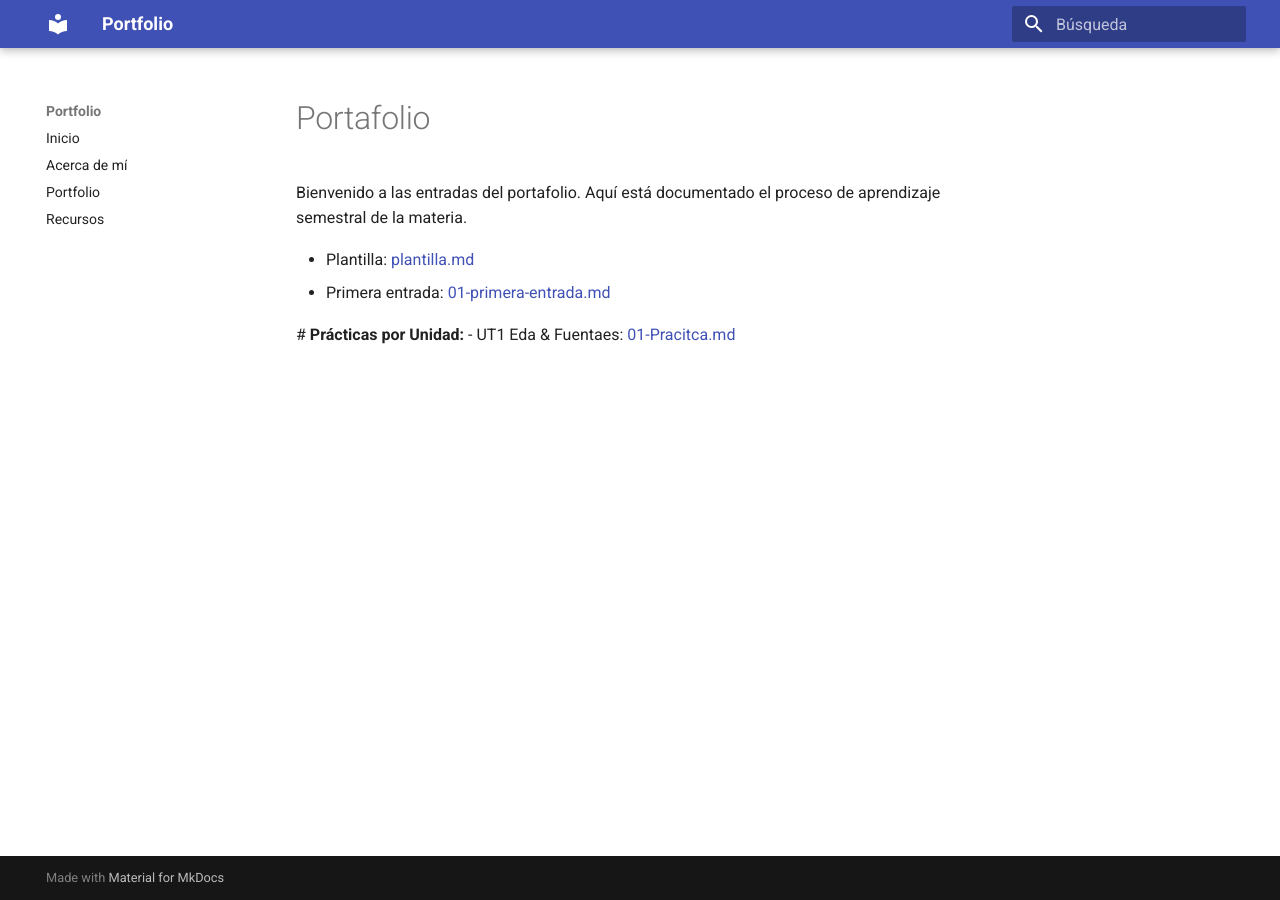
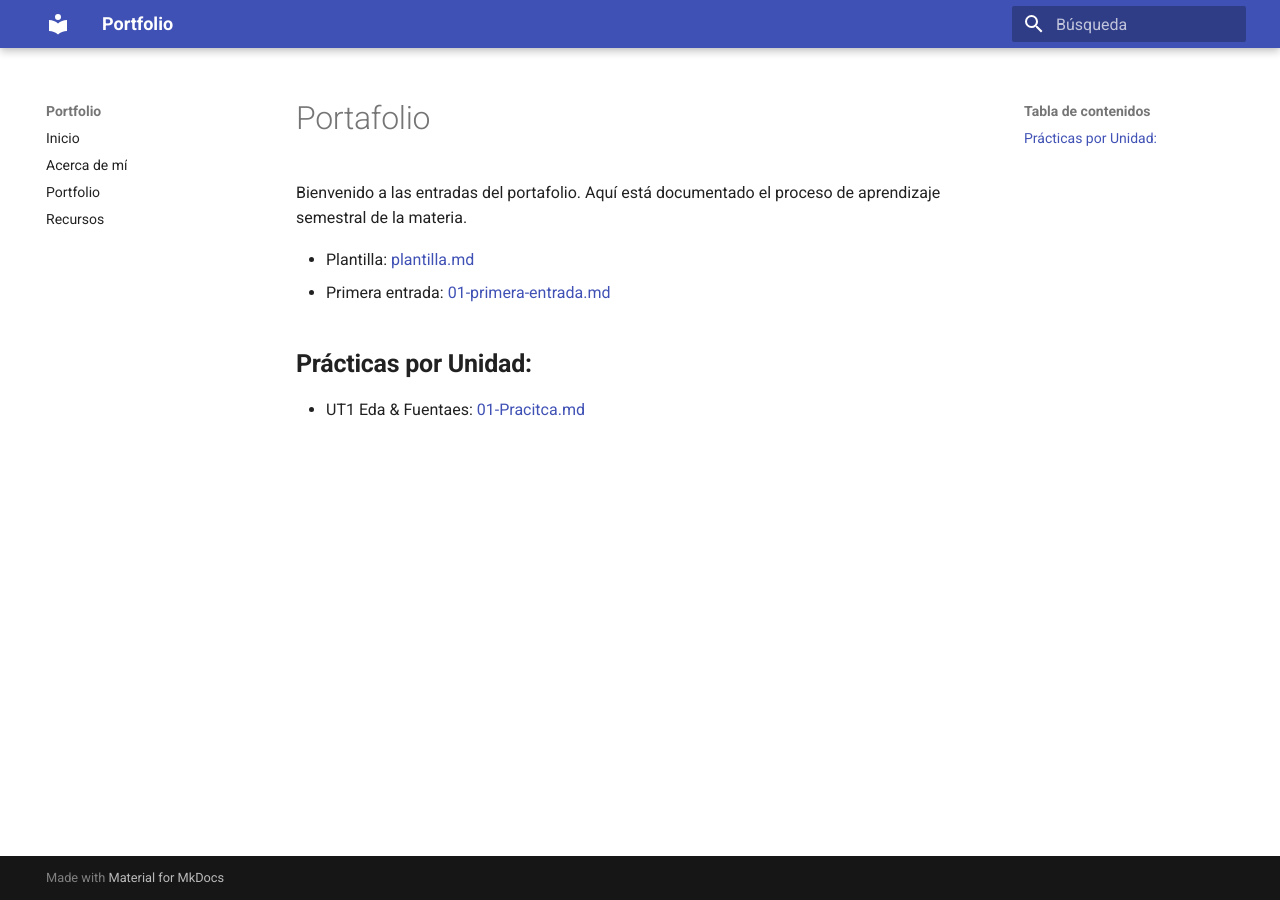
Before and after one commit to MatiasJorda/INGENIERIA-DATOS, an MkDocs documentation site: the page built from docs/portfolio/index.md, in a window 1280 px wide. Built offline with MkDocs 1.6.1 and Material for MkDocs 9.7.7, drawn with Linux system fonts in a browser that asks for light colours.

Commit message:
Update index.md

```diff
--- a/docs/portfolio/index.md
+++ b/docs/portfolio/index.md
@@ -10,5 +10,5 @@ Bienvenido a las entradas del portafolio. Aquí está documentado el proceso de
 - Plantilla: [plantilla.md](plantilla.md)
 - Primera entrada: [01-primera-entrada.md](01-primera-entrada.md)
 
-  # **Prácticas por Unidad:**
-  - UT1 Eda & Fuentaes: [01-Pracitca.md](01-Practica.md)
+## **Prácticas por Unidad:**
+- UT1 Eda & Fuentaes: [01-Pracitca.md](01-Practica.md)
```
